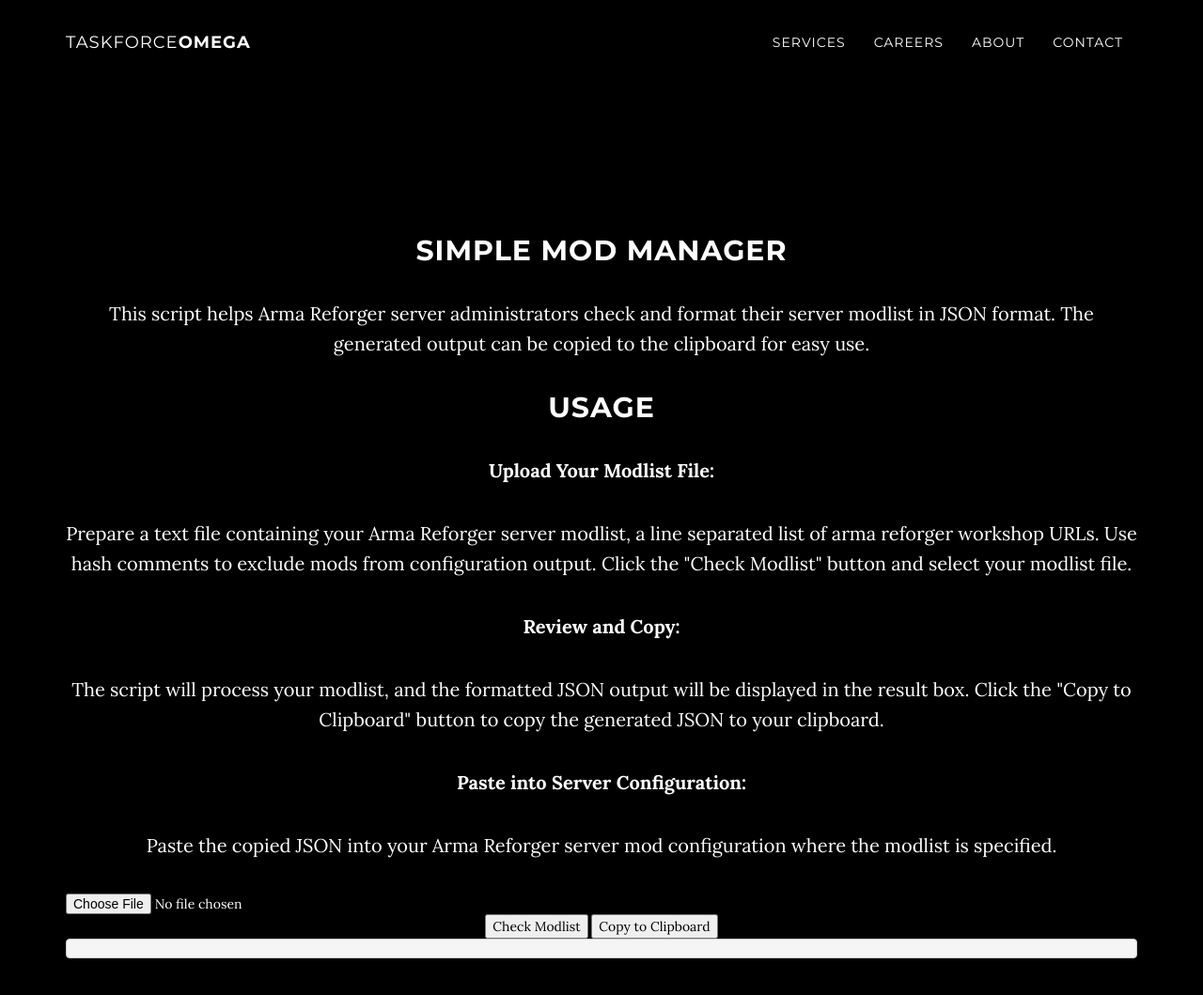
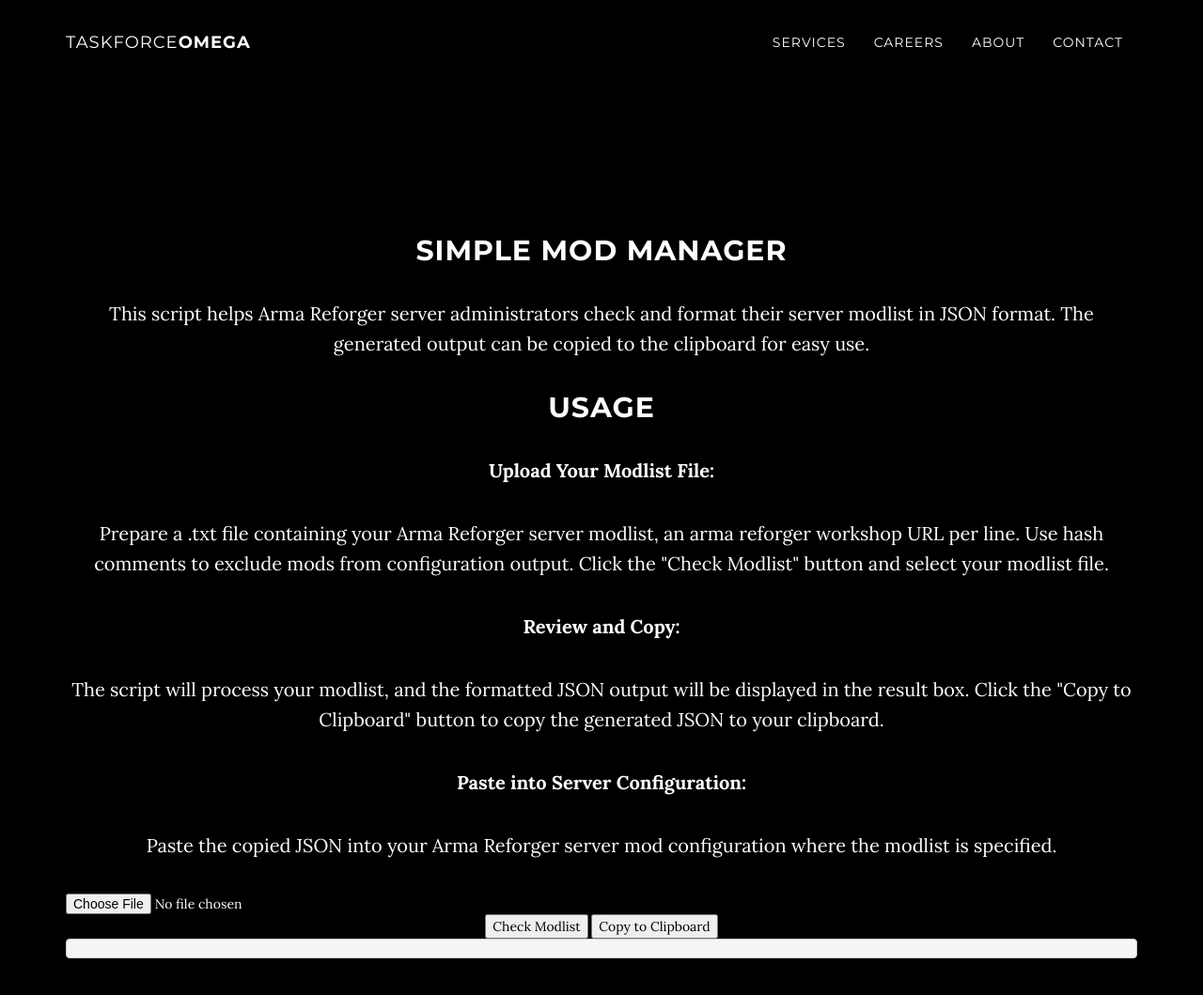
Before and after one commit to taskforceomega/taskforceomega.github.io, a Jekyll site: the page built from mod-manager.html, in a window 1280 px wide and 1080 px high. Shown: the top 1059 px of the window at 94% size. Built offline with Jekyll 4.4.1, drawn with Linux system fonts in a browser that asks for light colours.

Commit message:
Update mod-manager.html

```diff
--- a/_includes/mod-manager.html
+++ b/_includes/mod-manager.html
@@ -21,7 +21,7 @@
 
                     <p><strong>Upload Your Modlist File:</strong></p>
 
-                    <p>Prepare a text file containing your Arma Reforger server modlist, a line separated list of arma reforger workshop URLs. Use hash comments to exclude mods from configuration output. Click the "Check Modlist" button and select your modlist file.</p>
+                    <p>Prepare a .txt file containing your Arma Reforger server modlist, an arma reforger workshop URL per line. Use hash comments to exclude mods from configuration output. Click the "Check Modlist" button and select your modlist file.</p>
 
                     <p><strong>Review and Copy:</strong></p>
 
```
